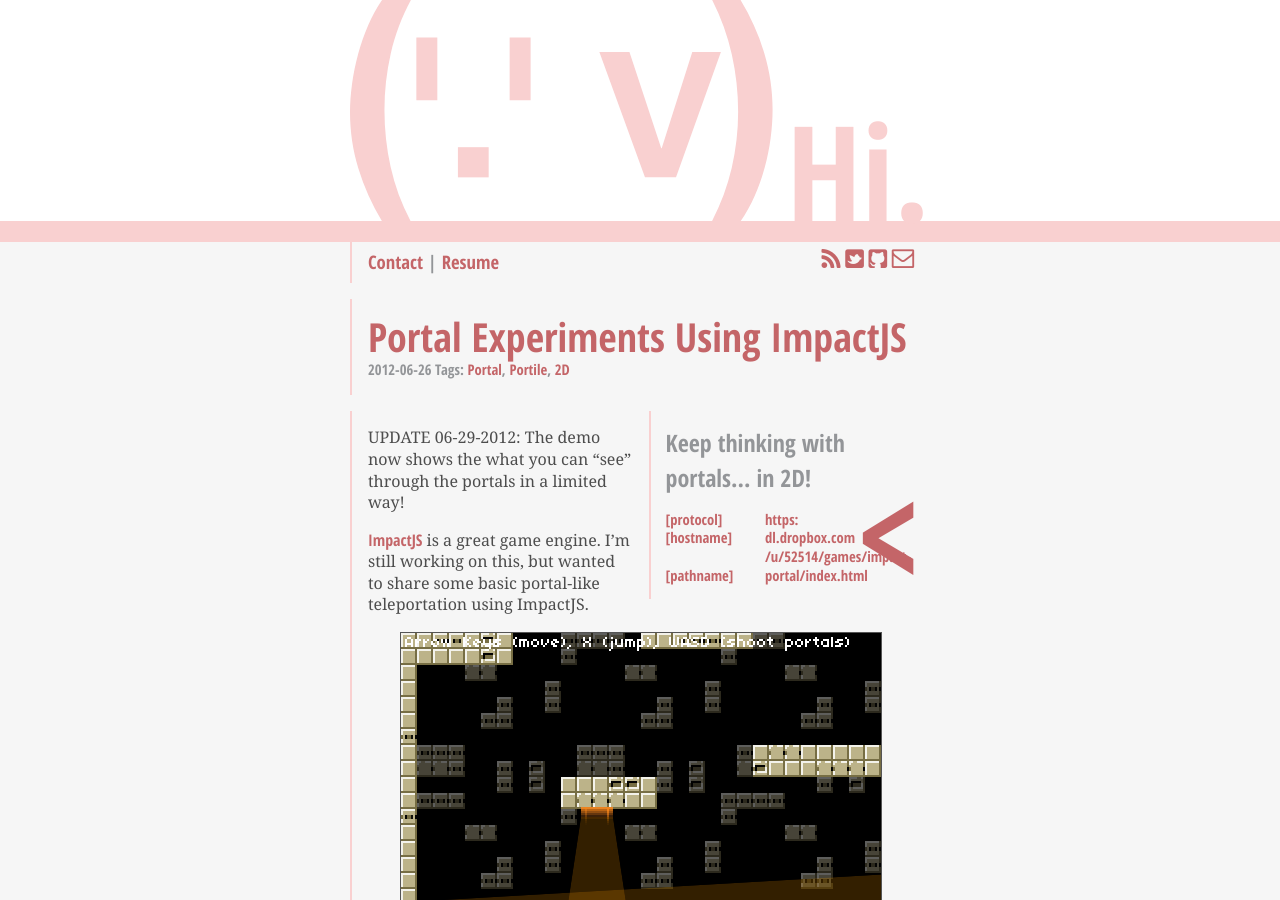
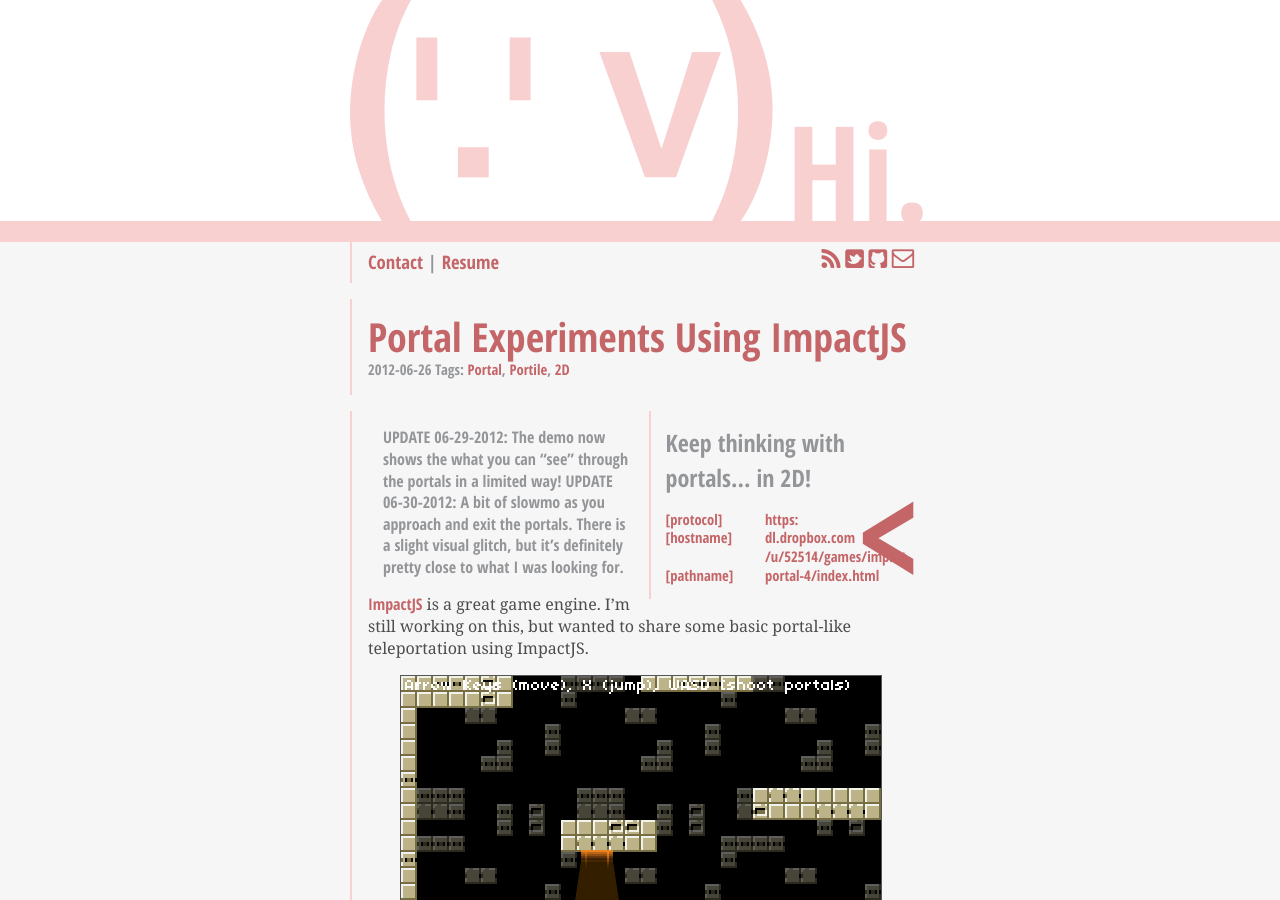
Before and after one commit to kirbysayshi/kirbysayshi.github.com, a Jekyll site: the page built from _posts/2012-06-26-portal-experiments-impactjs.md, in a window 1280 px wide and 900 px high. Built offline with Jekyll 4.4.1, drawn with Linux system fonts in a browser that asks for light colours; nearby versions of some CDN libraries; Markdown is read by kramdown in place of the engine named in the settings; comment, search, counter and statistics services are not loaded.

Commit message:
portal-4 updates

```diff
--- a/_posts/2012-06-26-portal-experiments-impactjs.md
+++ b/_posts/2012-06-26-portal-experiments-impactjs.md
@@ -3,7 +3,7 @@
 title: Portal Experiments Using ImpactJS
 oneliner: Keep thinking with portals... in 2D!
 type: project
-projecturl: https://dl.dropbox.com/u/52514/games/impact-portal/index.html
+projecturl: https://dl.dropbox.com/u/52514/games/impact-portal-4/index.html
 categories:
   - JavaScript
   - Game Design
@@ -14,7 +14,8 @@
 
 ---
 
-UPDATE 06-29-2012: The demo now shows the what you can "see" through the portals in a limited way!
+> UPDATE 06-29-2012: The demo now shows the what you can "see" through the portals in a limited way!
+> UPDATE 06-30-2012: A bit of slowmo as you approach and exit the portals. There is a slight visual glitch, but it's definitely pretty close to what I was looking for.
 
 [ImpactJS][] is a great game engine. I'm still working on this, but wanted to share some basic portal-like teleportation using ImpactJS.
 
```
